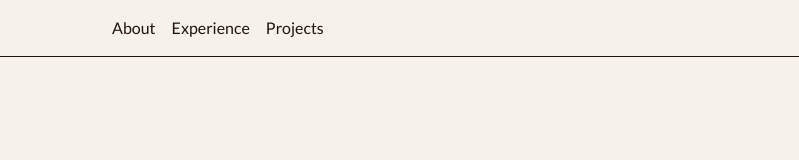
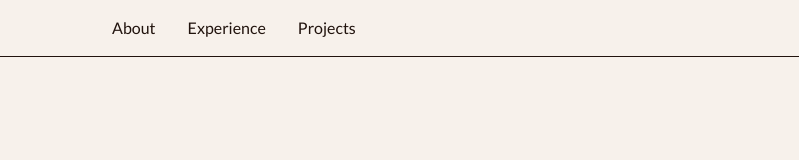
Before and after one commit to XiaoSunXS/xiaosun.dev, a Next.js app: page / in a window 1280 px wide. Shown: the top 160 px of the page, without its empty margins (48-847 px from the left). Built offline with nearby package versions, Linux system fonts and the light colour scheme.

Commit message:
fix: adjust nav bar margin

```diff
--- a/src/app/components/Header.tsx
+++ b/src/app/components/Header.tsx
@@ -11,7 +11,7 @@ export const Header = () => (
     className="fixed top-0 left-0 w-full"
     style={{ backgroundColor: "var(--light-peach)" }}
   >
-    <div className="flex space-x-4 p-4 pl-40">
+    <div className="flex flex-col items-end space-x-0 py-4 px-8 md:space-x-8 md:flex-row md:pl-16 lg:pl-40">
       {[...SECTIONS.keys()].map((key, index) => (
         <a
           href={`#${key}`}
```
